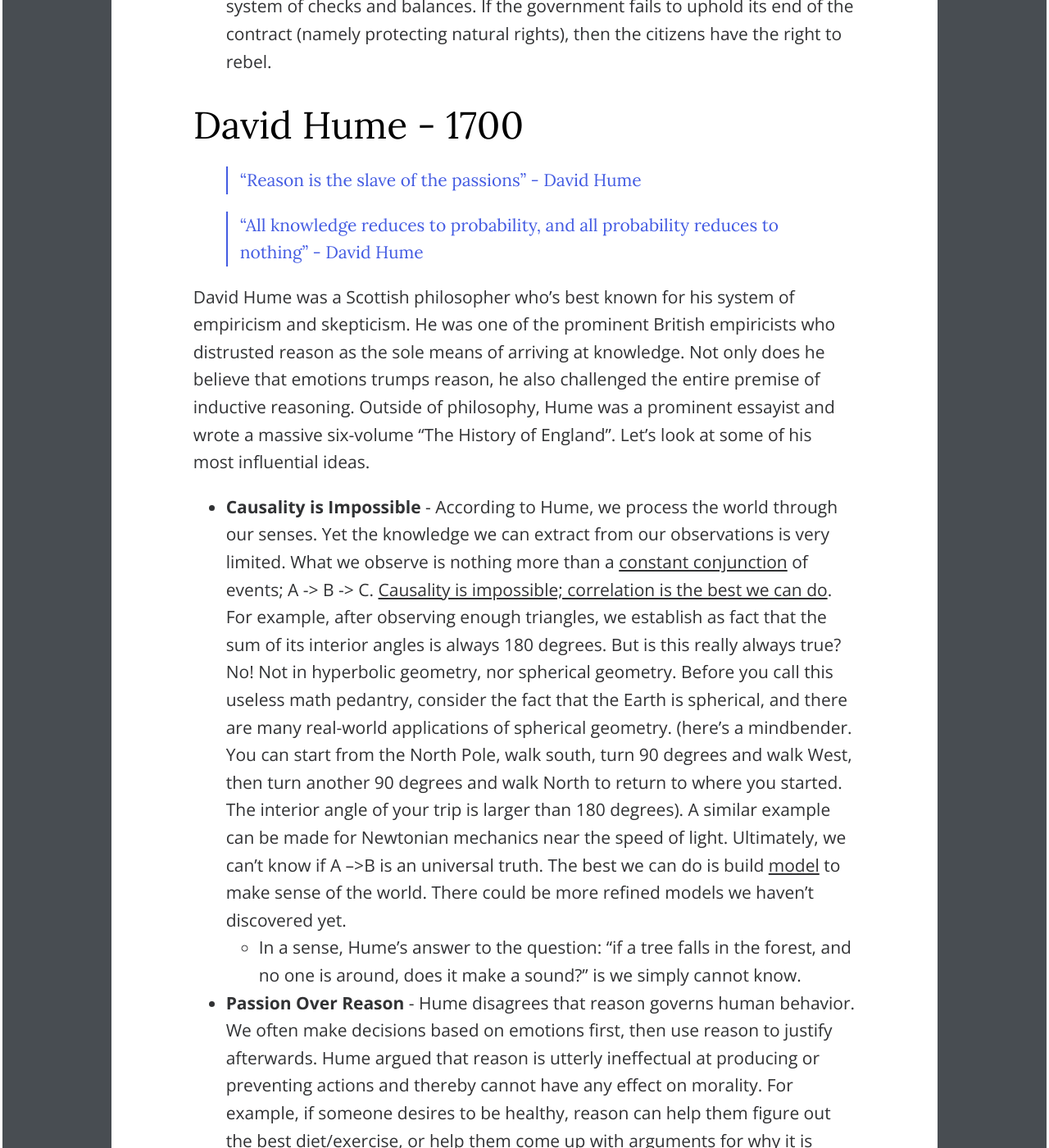
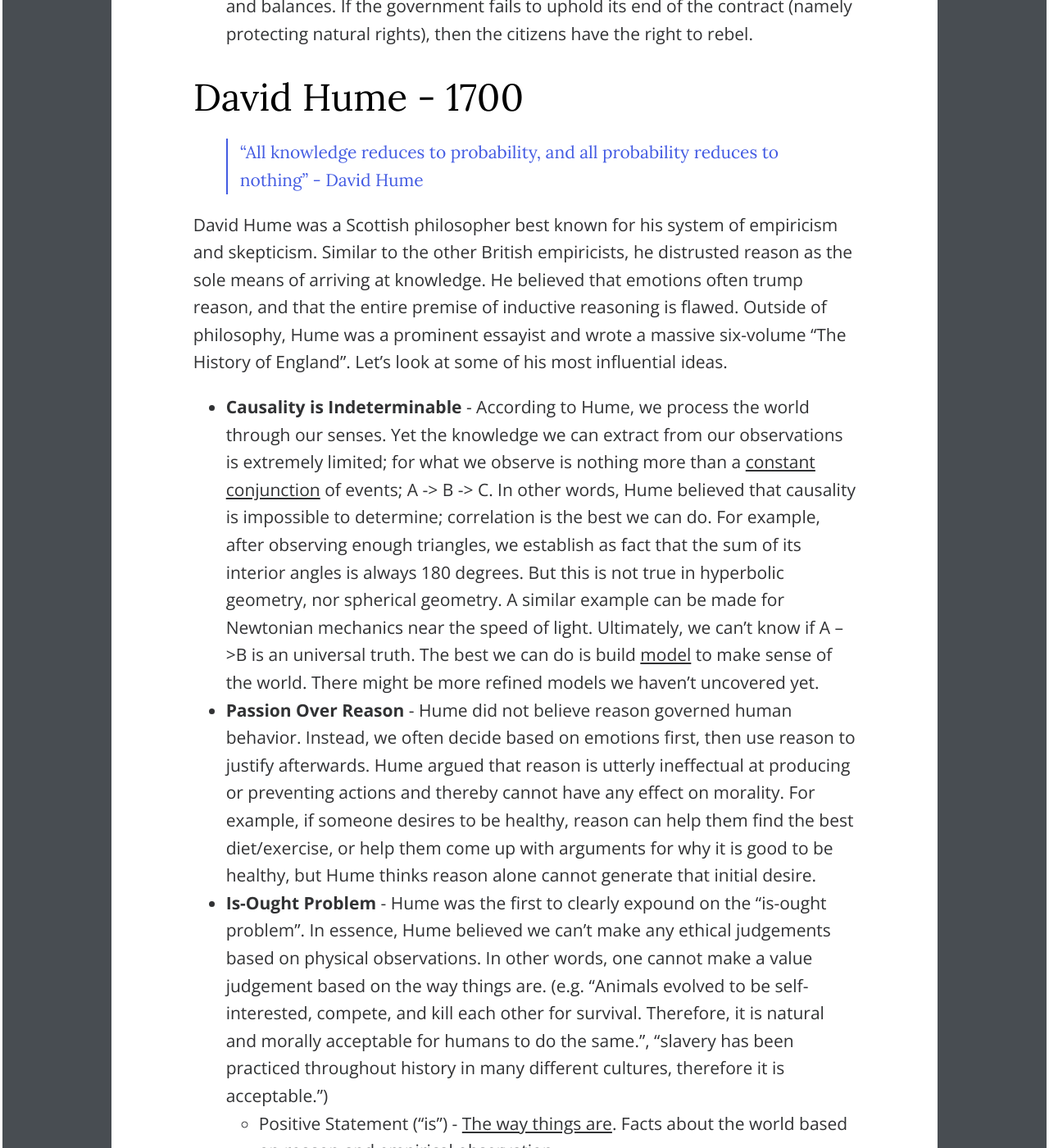
Before and after one commit to wcfrobert/wcfrobert.github.io, a Jekyll site: the page built from _posts/2023-11-23-western-philosophy.md, in a window 1280 px wide and 1400 px high, scrolled down 22142 px. Shown: the whole window at 82% size. Built offline with Jekyll 4.4.1, drawn with Linux system fonts in a browser that asks for light colours; comment, search, counter and statistics services are not loaded; some of the changed text lies outside the part shown.

Commit message:
article update

```diff
--- a/_posts/2023-11-23-western-philosophy.md
+++ b/_posts/2023-11-23-western-philosophy.md
@@ -312,7 +312,7 @@ Baruch Spinoza was a 17th century Jewish Dutch philosopher widely considered to
 
 John Locke was an English Philosopher considered by many as the "father of liberalism" and one of the most prominent Enlightenment thinkers. His work on epistemology, political philosophy, and social contract theory influenced many subsequent thinker like Voltaire, Rousseau, and the American revolutionaries.
 
-Throughout the enlightenment period, there were two schools of thought for how we obtain knowledge. John Locke was part of the group known as the **British Empiricists** (Hobbes, Bacon, Berkeley, and Hume) who believed that that knowledge must come from direct observation. Humans are a "tabula rasa" or blank slates. On the other hand, we have the **Continental Rationalists** which included figures like Descartes, Spinoza, and Leibniz. The Rationalists believed that knowledge can be obtained through pure reason, and that there are certain "a priori knowledge" innate in the mind independent from any lived experiences. The "continental" prefix refers to the fact that Descartes, Spinoza, and Leibniz all lived in mainland Europe.
+During the enlightenment period, there were two schools of thought for how we obtain knowledge. John Locke was part of the group known as the **British Empiricists** (Hobbes, Bacon, Berkeley, and Hume) who believed that that knowledge must come from direct observations. Humans are a "tabula rasa" or blank slates. On the other hand, we have the **Continental Rationalists** which included figures like Descartes, Spinoza, and Leibniz. The Rationalists believed that knowledge can be obtained through pure reason, and that there are certain "a priori knowledge" innate in the mind independent from any lived experiences. The "continental" prefix refers to the fact that Descartes, Spinoza, and Leibniz all lived in mainland Europe.
 
 Here are three key insights from John Locke:
 
@@ -321,29 +321,21 @@ Here are three key insights from John Locke:
   * In the state of nature, every man has certain **natural rights**; namely the rights to preserve his **life, liberty, and property**. However, without a government, people would have to fend for themselves against those seeking to enslave or injure them.
   * As rational beings, we come together and voluntarily enter into a social contract and establish a political authority. While we relinquish certain freedoms such as the right to violence, we expect in return that the authority will protect our natural rights. If a government fails to uphold its end of the social contract by violating the natural rights of the citizens, then the people have the **obligation to rebel** and overthrow the government.
   * Locke's social contract theory is less pessimistic and more democratic than that of Thomas Hobbes, who believed that life in nature is "solitary, poor, nasty, brutish, and short." Hobbes believed the sovereign is a product of our attempt to escape the dreadful state of nature, rather than rational beings in cooperation. Furthermore, the Hobbesian leviathan has no obligation to uphold individual natural rights. Revolutions are out of the question.
-* **Limited Government** - Locke advocated for limited government (an idea clearly reflected in the US political structure). Locke warned against the concentration of power in a single individual or institution, and proposed a system of checks and balances. If the government fails to uphold its end of the contract (namely protecting natural rights), then the citizens have the right to rebel.
+* **Limited Government** - Locke advocated for limited government (an idea reflected in the US political structure). Locke warned against the concentration of power in a single individual or institution, and proposed a system of checks and balances. If the government fails to uphold its end of the contract (namely protecting natural rights), then the citizens have the right to rebel.
 
 
 
 # David Hume - 1700
 
-> "Reason is the slave of the passions" - David Hume
-
 > "All knowledge reduces to probability, and all probability reduces to nothing" - David Hume
 
-David Hume was a Scottish philosopher who's best known for his system of empiricism and skepticism. He was one of the prominent British empiricists who distrusted reason as the sole means of arriving at knowledge. Not only does he believe that emotions trumps reason, he also challenged the entire premise of inductive reasoning. Outside of philosophy, Hume was a prominent essayist and wrote a massive six-volume "The History of England". Let's look at some of his most influential ideas.
+David Hume was a Scottish philosopher best known for his system of empiricism and skepticism. Similar to the other British empiricists, he distrusted reason as the sole means of arriving at knowledge. He believed that emotions often trump reason, and that the entire premise of inductive reasoning is flawed. Outside of philosophy, Hume was a prominent essayist and wrote a massive six-volume "The History of England". Let's look at some of his most influential ideas.
 
-* **Causality is Impossible** - According to Hume, we process the world through our senses. Yet the knowledge we can extract from our observations is very limited. What we observe is nothing more than a <u>constant conjunction</u> of events; A -> B -> C.  <u>Causality is impossible; correlation is the best we can do</u>. For example, after observing enough triangles, we establish as fact that the sum of its interior angles is always 180 degrees. But is this really always true? No! Not in hyperbolic geometry, nor spherical geometry. Before you call this useless math pedantry, consider the fact that the Earth is spherical, and there are many real-world applications of spherical geometry. (here's a mindbender. You can start from the North Pole, walk south, turn 90 degrees and walk West, then turn another 90 degrees and walk North to return to where you started. The interior angle of your trip is larger than 180 degrees). A similar example can be made for Newtonian mechanics near the speed of light. Ultimately, we can't know if A -->B is an universal truth. The best we can do is build <u>model</u> to make sense of the world. There could be more refined models we haven't discovered yet.
-  * In a sense, Hume's answer to the question: "if a tree falls in the forest, and no one is around, does it make a sound?" is we simply cannot know.
-* **Passion Over Reason** - Hume disagrees that reason governs human behavior. We often make decisions based on emotions first, then use reason to justify afterwards. Hume argued that reason is utterly ineffectual at producing or preventing actions and thereby cannot have any effect on morality. For example, if someone desires to be healthy, reason can help them figure out the best diet/exercise, or help them come up with arguments for why it is good to be healthy, but Hume thinks reason alone cannot generate that initial desire.
-* **Is-Ought Problem** - Hume is the first to clearly expound on the "is-ought problem". In essence, Hume is saying we can't make any ethical judgements through physical observation (e.g. might makes right, nature makes right, it's the way the world works).
+* **Causality is Indeterminable** - According to Hume, we process the world through our senses. Yet the knowledge we can extract from our observations is extremely limited; for what we observe is nothing more than a <u>constant conjunction</u> of events; A -> B -> C.  In other words, Hume believed that causality is impossible to determine; correlation is the best we can do. For example, after observing enough triangles, we establish as fact that the sum of its interior angles is always 180 degrees. But this is not true in hyperbolic geometry, nor spherical geometry. A similar example can be made for Newtonian mechanics near the speed of light. Ultimately, we can't know if A -->B is an universal truth. The best we can do is build <u>model</u> to make sense of the world. There might be more refined models we haven't uncovered yet.
+* **Passion Over Reason** - Hume did not believe reason governed human behavior. Instead, we often decide based on emotions first, then use reason to justify afterwards. Hume argued that reason is utterly ineffectual at producing or preventing actions and thereby cannot have any effect on morality. For example, if someone desires to be healthy, reason can help them find the best diet/exercise, or help them come up with arguments for why it is good to be healthy, but Hume thinks reason alone cannot generate that initial desire.
+* **Is-Ought Problem** - Hume was the first to clearly expound on the "is-ought problem". In essence, Hume believed we can't make any ethical judgements based on physical observations. In other words, one cannot make a value judgement based on the way things are. (e.g. "Animals evolved to be self-interested, compete, and kill each other for survival. Therefore, it is natural and morally acceptable for humans to do the same.", "slavery has been practiced throughout history in many different cultures, therefore it is acceptable.")
   * Positive Statement ("is") - <u>The way things are</u>. Facts about the world based on reason and empirical observation.
-  * Normative Statement ("ought") - <u>The way things should be</u>. A statement of value based on ethics and aesthetics
-  * Here are some examples of dubious ethical arguments:
-    * "In nature, animals kill each other for survival, so it's natural and therefore morally acceptable for humans to do the same."
-    * "Slavery has been practiced throughout history in many societies, so it must be morally acceptable."
-
-
+  * Normative Statement ("ought") - <u>The way things should be</u>. A statement of value based on our ethics and aesthetics.
 
 
 
```
Also changed, not shown: _posts/2024-02-07-26miles.md (+4 -4 lines).
